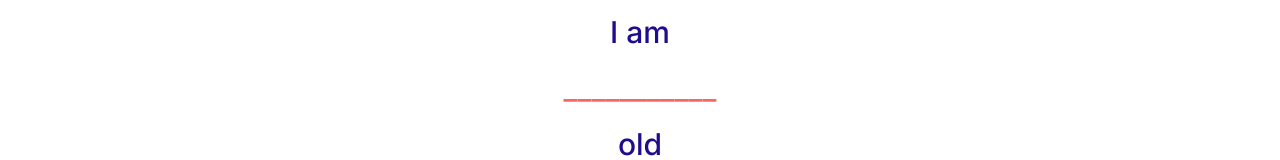
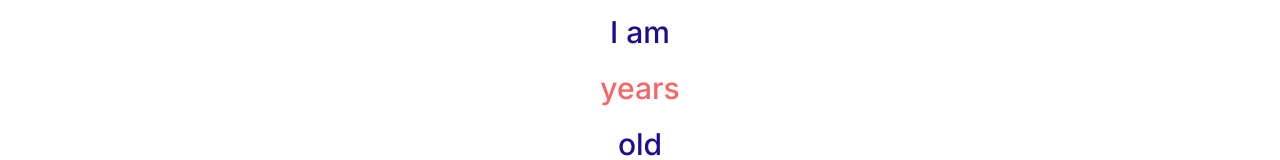
Before and after one commit to annikabn/hoai, a React (Vite) app: page / in a window 1280 px wide. Shown: the part 581-741 px from the top of the page. Built offline with nearby package versions, Linux system fonts and the light colour scheme.

Commit message:
added period selector

```diff
--- a/src/App.jsx
+++ b/src/App.jsx
@@ -3,6 +3,13 @@ import reactLogo from "./assets/react.svg";
 import viteLogo from "/vite.svg";
 
 function App() {
+  const [period, setPeriod] = useState("years");
+
+  function handlePeriodChange(e) {
+    console.log(e.currentTarget.value);
+    setPeriod(e.currentTarget.value);
+  }
+
   return (
     <div className="fullscreen">
       <header>
@@ -23,7 +30,12 @@ function App() {
             My Age in:
           </h3>
 
-          <select className="selectors" id="dropdown">
+          <select
+            className="selectors"
+            id="dropdown"
+            onChange={handlePeriodChange}
+            value={period}
+          >
             <option value="years">Years</option>
             <option value="months">Months</option>
             <option value="weeks">Weeks</option>
@@ -39,7 +51,7 @@ function App() {
             I am
           </h3>
           <h2 className="results" id="result">
-            ___________
+            {period}
           </h2>
           <h3 className="results" id="old">
             old
```
